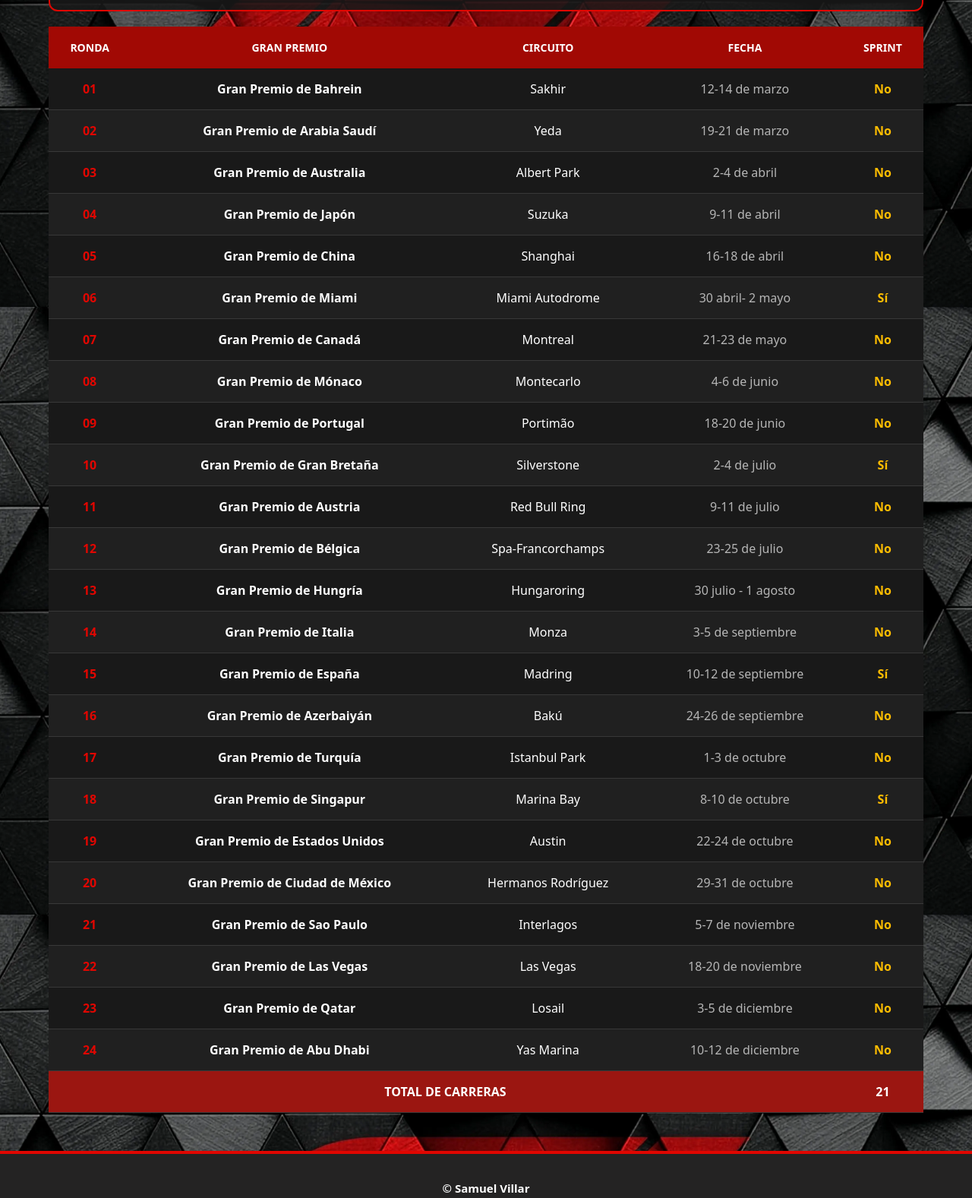
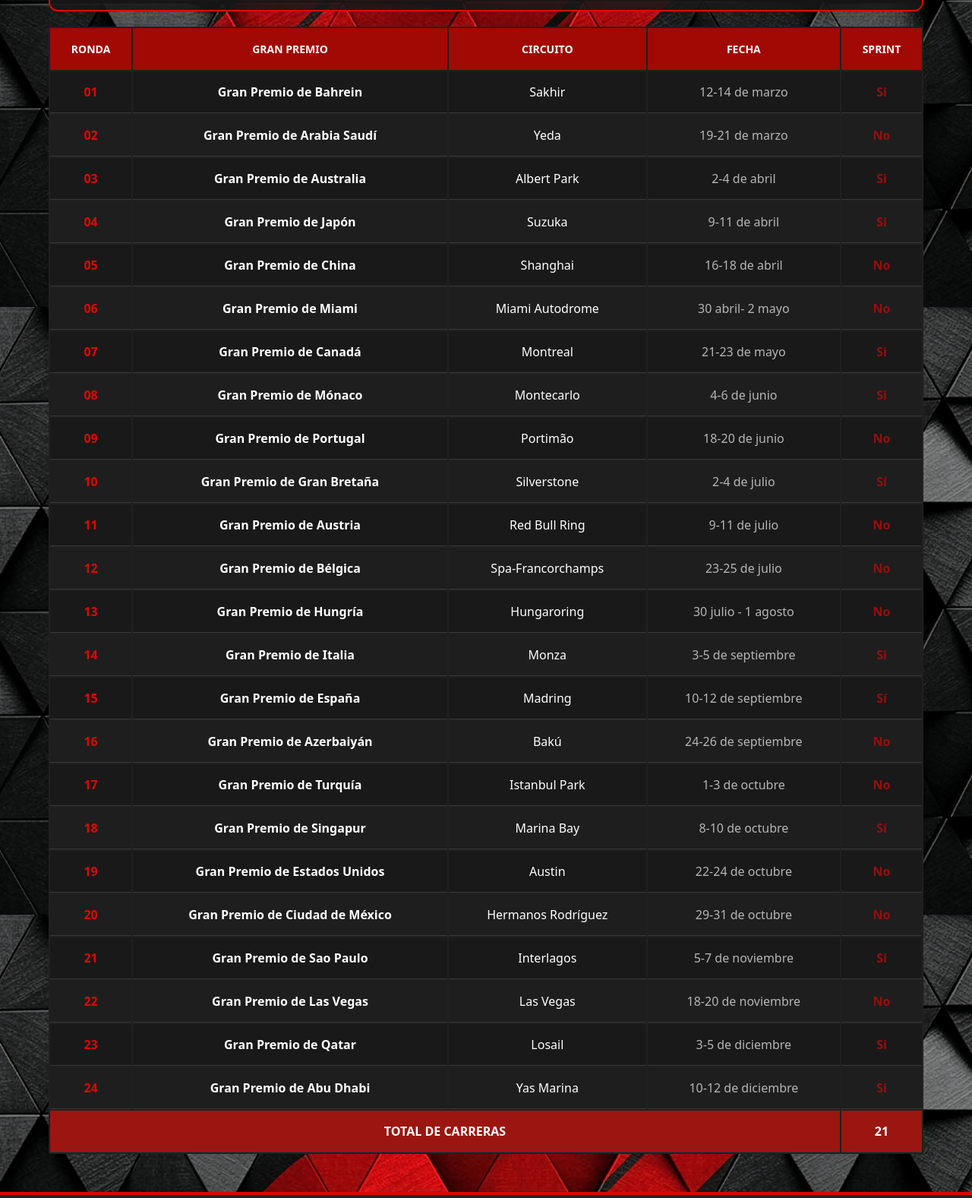
Before and after one commit to samuelvilruz-ux/samuelvilruz-ux.github.io, a plain HTML site: page calendario.html in a window 1280 px wide. Shown: the part 396-1973 px from the top of the page at 76% size. Drawn offline with Linux system fonts and the light colour scheme.

Commit message:
Add files via upload

```diff
--- a/calendario.css
+++ b/calendario.css
@@ -107,7 +107,6 @@ h2 {
 }
 table {
     width: 100%;
-    border-collapse: collapse;
     background-color: #202020;
     min-width: 650px;
 }
@@ -125,13 +124,13 @@ th {
 td {
     padding: 16px 12px;
     text-align: center;
-    border-bottom: 1px solid #383838;
+    border-bottom: 1px solid #393939;
 }
 tbody tr:nth-child(odd) {
     background-color: rgb(25, 25, 25);
 }
 tbody tr:nth-child(even) {
-    background-color: rgb(32, 32, 32);
+    background-color: rgb(30, 30, 30);
 }
 tbody tr:hover {
     background-color: rgb(105, 104, 104);
@@ -147,7 +146,7 @@ tbody td:nth-child(4) {
     color: #b6b6b6;
 }
 tbody td:nth-child(5) {
-    color: #ffbd00;
+    color: #990d0d;
     font-weight: bold;
 }
 
--- a/calendario.html
+++ b/calendario.html
@@ -81,7 +81,7 @@
                         <td>Gran Premio de Bahrein</td>
                         <td>Sakhir</td>
                         <td>12-14 de marzo</td>
-                        <td>No</td>
+                        <td>Si</td>
                     </tr>
 
                     <tr>
@@ -97,7 +97,7 @@
                         <td>Gran Premio de Australia</td>
                         <td>Albert Park</td>
                         <td>2-4 de abril</td>
-                        <td>No</td>
+                        <td>Si</td>
                     </tr>
 
                     <tr>
@@ -105,7 +105,7 @@
                         <td>Gran Premio de Japón</td>
                         <td>Suzuka</td>
                         <td>9-11 de abril</td>
-                        <td>No</td>
+                        <td>Si</td>
                     </tr>
 
                     <tr>
@@ -121,7 +121,7 @@
                         <td>Gran Premio de Miami </td>
                         <td>Miami Autodrome</td>
                         <td>30 abril- 2 mayo</td>
-                        <td>Sí</td>
+                        <td>No</td>
                     </tr>
 
                     <tr>
@@ -129,7 +129,7 @@
                         <td>Gran Premio de Canadá</td>
                         <td>Montreal</td>
                         <td>21-23 de mayo</td>
-                        <td>No</td>
+                        <td>Si</td>
                     </tr>
 
                     <tr>
@@ -137,7 +137,7 @@
                         <td>Gran Premio de Mónaco</td>
                         <td>Montecarlo</td>
                         <td>4-6 de junio</td>
-                        <td>No</td>
+                        <td>Si</td>
                     </tr>
 
                     <tr>
@@ -185,7 +185,7 @@
                         <td>Gran Premio de Italia </td>
                         <td>Monza</td>
                         <td>3-5 de septiembre</td>
-                        <td>No</td>
+                        <td>Si</td>
                     </tr>
 
                     <tr>
@@ -241,7 +241,7 @@
                         <td>Gran Premio de Sao Paulo</td>
                         <td>Interlagos</td>
                         <td>5-7 de noviembre</td>
-                        <td>No</td>
+                        <td>Si</td>
                     </tr>
                     <tr>
                         <td>22</td>
@@ -255,14 +255,14 @@
                         <td>Gran Premio de Qatar</td>
                         <td>Losail</td>
                         <td>3-5 de diciembre</td>
-                        <td>No</td>
+                        <td>Si</td>
                     </tr>
                     <tr>
                         <td>24</td>
                         <td>Gran Premio de Abu Dhabi</td>
                         <td>Yas Marina</td>
                         <td>10-12 de diciembre</td>
-                        <td>No</td>
+                        <td>Si</td>
                     </tr>
 
                 </tbody>
```
